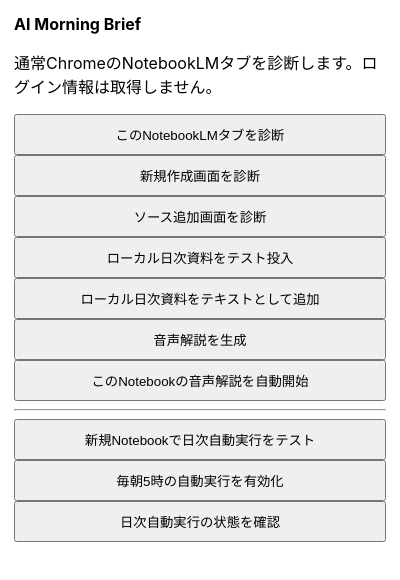
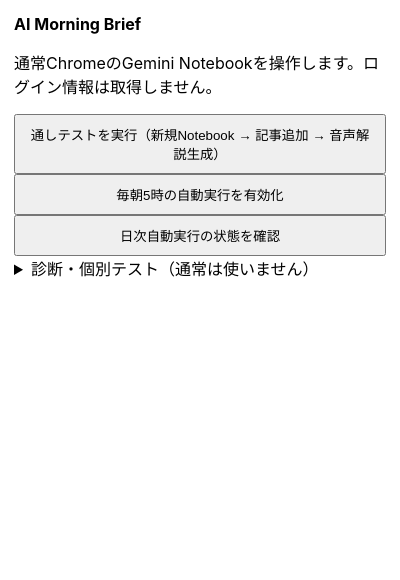
Before and after one commit to osamu-sej/ai-morning-brief, a browser extension: page extension/popup.html in a window 400 px wide. Drawn offline with Linux system fonts and the light colour scheme.

Commit message:
Prioritize end-to-end daily test in extension UI

```diff
--- a/extension/popup.html
+++ b/extension/popup.html
@@ -7,18 +7,20 @@
   </head>
   <body>
     <strong>AI Morning Brief</strong>
-    <p>通常ChromeのNotebookLMタブを診断します。ログイン情報は取得しません。</p>
-    <button id="inspect">このNotebookLMタブを診断</button>
-    <button id="create-inspect">新規作成画面を診断</button>
-    <button id="source-inspect">ソース追加画面を診断</button>
-    <button id="upload-latest">ローカル日次資料をテスト投入</button>
-    <button id="paste-latest">ローカル日次資料をテキストとして追加</button>
-    <button id="generate-audio">音声解説を生成</button>
-    <button id="start-audio">このNotebookの音声解説を自動開始</button>
-    <hr>
-    <button id="run-daily-now">新規Notebookで日次自動実行をテスト</button>
+    <p>通常ChromeのGemini Notebookを操作します。ログイン情報は取得しません。</p>
+    <button id="run-daily-now">通しテストを実行（新規Notebook → 記事追加 → 音声解説生成）</button>
     <button id="enable-daily">毎朝5時の自動実行を有効化</button>
     <button id="daily-status">日次自動実行の状態を確認</button>
+    <details>
+      <summary>診断・個別テスト（通常は使いません）</summary>
+      <button id="inspect">このNotebookLMタブを診断</button>
+      <button id="create-inspect">新規作成画面を診断</button>
+      <button id="source-inspect">ソース追加画面を診断</button>
+      <button id="upload-latest">ローカル日次資料をテスト投入</button>
+      <button id="paste-latest">ローカル日次資料をテキストとして追加</button>
+      <button id="generate-audio">音声解説を生成</button>
+      <button id="start-audio">このNotebookの音声解説を自動開始</button>
+    </details>
     <pre id="result"></pre>
     <script type="module" src="popup.js"></script>
   </body>
```
